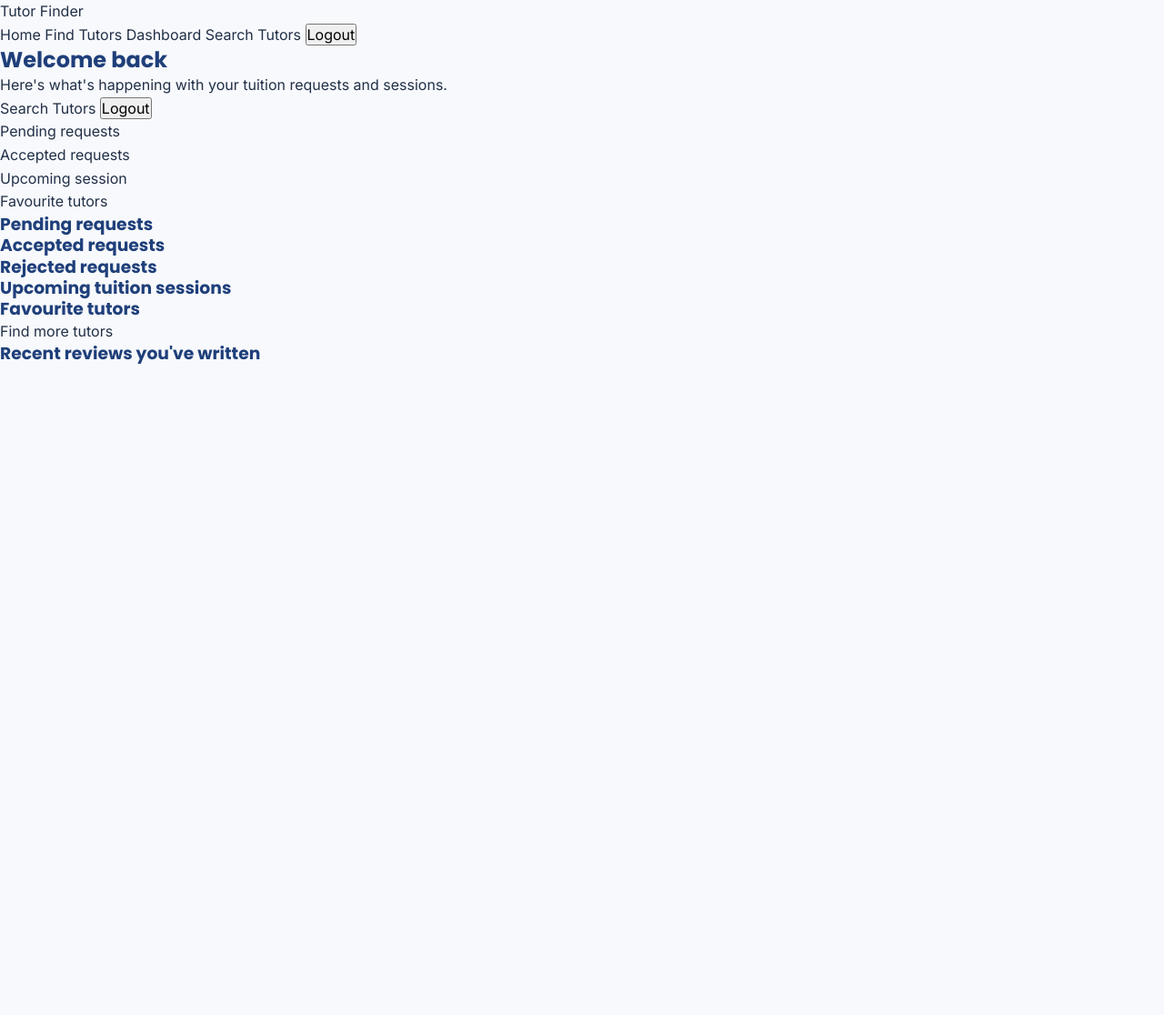
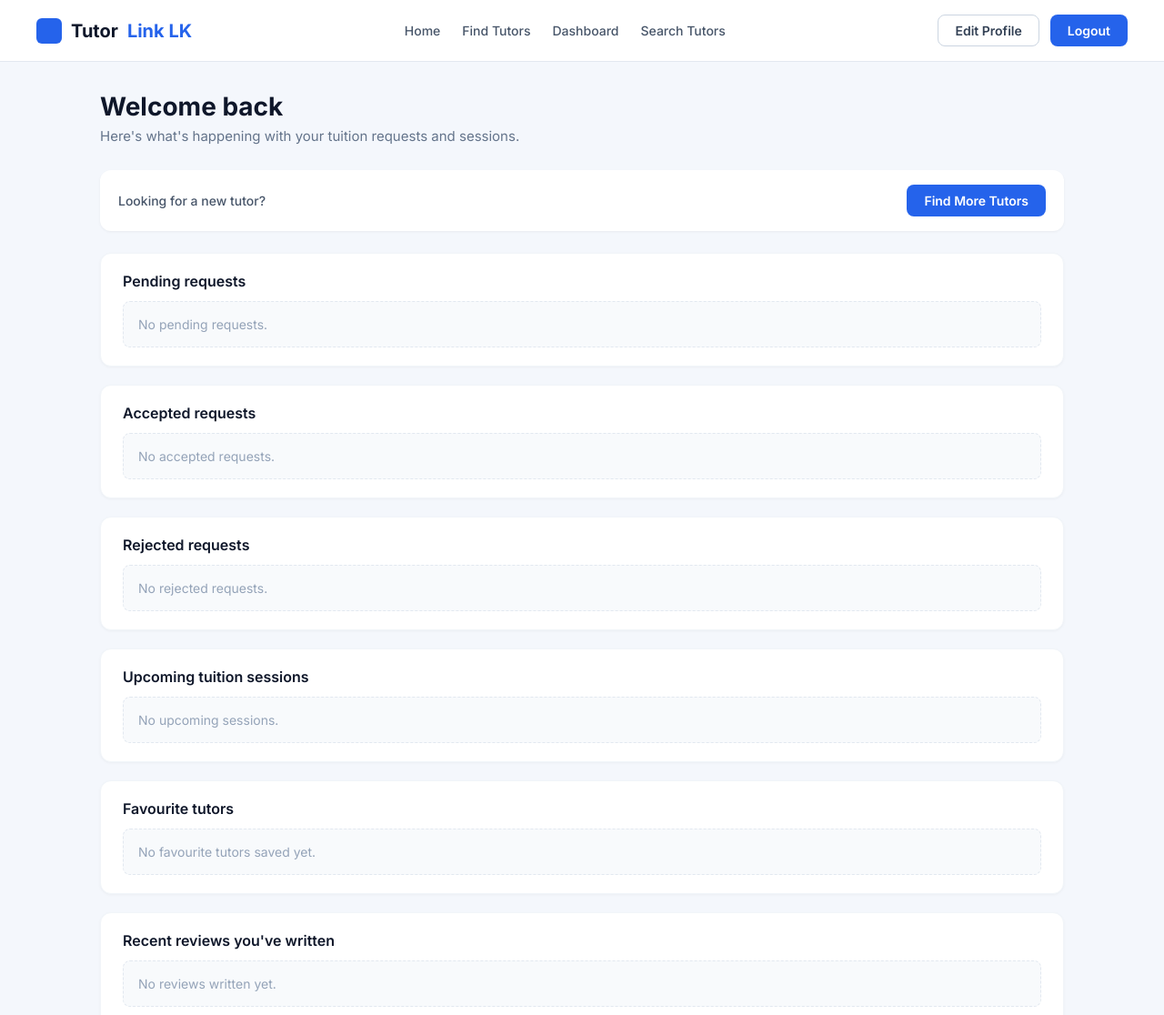
Before and after one commit to deshanasintha/home-tutor.lk, a website: page frontend/parent-dashboard.html in a window 1280 px wide. Shown: the whole page at 91% size. Before the commit the page ends 800 px from the top, so only its background shows below. Drawn offline with Linux system fonts and the light colour scheme.

```diff
--- a/frontend/parent-dashboard.html
+++ b/frontend/parent-dashboard.html
@@ -2,106 +2,250 @@
 <html lang="en">
 <head>
   <meta charset="UTF-8">
-  <meta name="viewport" content="width=device-width, initial-scale=1">
-  <title>Parent Dashboard | Tutor Finder</title>
-  <link rel="preconnect" href="https://fonts.googleapis.com">
-  <link rel="preconnect" href="https://fonts.gstatic.com" crossorigin>
-  <link href="https://fonts.googleapis.com/css2?family=Poppins:wght@400;500;600;700&display=swap" rel="stylesheet">
-  <link rel="stylesheet" href="css/parent.css">
+  <meta name="viewport" content="width=device-width, initial-scale=1.0">
+  <title>Tutor Link LK - Student Dashboard</title>
+  <link href="https://fonts.googleapis.com/css2?family=Inter:wght@400;500;600;700&display=swap" rel="stylesheet">
+  <style>
+    * {
+      box-sizing: border-box;
+      margin: 0;
+      padding: 0;
+      font-family: 'Inter', sans-serif;
+    }
+
+    body {
+      background-color: #f4f7fc;
+      color: #1e293b;
+      min-height: 100vh;
+      padding-bottom: 40px;
+    }
+
+    /* Navbar Header */
+    header {
+      background-color: #ffffff;
+      border-bottom: 1px solid #e2e8f0;
+      padding: 16px 40px;
+      display: flex;
+      justify-content: space-between;
+      align-items: center;
+    }
+
+    .logo {
+      display: flex;
+      align-items: center;
+      gap: 10px;
+      font-weight: 700;
+      font-size: 20px;
+      color: #0f172a;
+    }
+
+    .logo-box {
+      width: 28px;
+      height: 28px;
+      background-color: #2563eb;
+      border-radius: 6px;
+    }
+
+    .logo span {
+      color: #2563eb;
+    }
+
+    nav {
+      display: flex;
+      align-items: center;
+      gap: 24px;
+    }
+
+    nav a {
+      text-decoration: none;
+      color: #475569;
+      font-weight: 500;
+      font-size: 14px;
+      transition: color 0.2s;
+    }
+
+    nav a:hover {
+      color: #2563eb;
+    }
+
+    .btn {
+      padding: 8px 18px;
+      border-radius: 8px;
+      font-weight: 600;
+      font-size: 14px;
+      cursor: pointer;
+      transition: all 0.2s;
+      border: 1px solid transparent;
+    }
+
+    .btn-outline {
+      background: transparent;
+      border-color: #cbd5e1;
+      color: #334155;
+      text-decoration: none;
+    }
+
+    .btn-outline:hover {
+      border-color: #94a3b8;
+    }
+
+    .btn-primary {
+      background-color: #2563eb;
+      color: #ffffff;
+      text-decoration: none;
+    }
+
+    .btn-primary:hover {
+      background-color: #1d4ed8;
+    }
+
+    .nav-actions {
+      display: flex;
+      align-items: center;
+      gap: 12px;
+    }
+
+    /* Main Container */
+    .container {
+      max-width: 1100px;
+      margin: 0 auto;
+      padding: 32px 20px;
+    }
+
+    /* Hero Welcome Banner */
+    .welcome-header {
+      margin-bottom: 28px;
+    }
+
+    .welcome-header h1 {
+      font-size: 28px;
+      font-weight: 700;
+      color: #0f172a;
+      margin-bottom: 6px;
+    }
+
+    .welcome-header p {
+      color: #64748b;
+      font-size: 15px;
+    }
+
+    /* Quick Action / Filter Bar */
+    .quick-bar {
+      display: flex;
+      justify-content: space-between;
+      align-items: center;
+      margin-bottom: 24px;
+      background: #ffffff;
+      padding: 16px 20px;
+      border-radius: 12px;
+      box-shadow: 0 1px 3px rgba(0,0,0,0.05);
+    }
+
+    .quick-bar p {
+      font-size: 14px;
+      color: #475569;
+      font-weight: 500;
+    }
+
+    /* Section Cards */
+    .section-card {
+      background: #ffffff;
+      border-radius: 12px;
+      padding: 20px 24px;
+      margin-bottom: 20px;
+      box-shadow: 0 1px 3px rgba(0,0,0,0.04);
+      border: 1px solid #f1f5f9;
+    }
+
+    .section-title {
+      font-size: 16px;
+      font-weight: 600;
+      color: #0f172a;
+      margin-bottom: 12px;
+    }
+
+    .empty-state {
+      background-color: #f8fafc;
+      border: 1px dashed #e2e8f0;
+      border-radius: 8px;
+      padding: 16px;
+      color: #94a3b8;
+      font-size: 14px;
+    }
+  </style>
 </head>
-<body class="pd-body">
+<body>
 
-  <!-- Navbar -->
-  <header class="pd-nav">
-    <div class="pd-container pd-nav__inner">
-      <a href="index.html" class="pd-logo">
-        <span class="pd-logo__mark"></span>
-        <span>Tutor <span class="pd-accent">Finder</span></span>
-      </a>
-      <nav class="pd-nav__links">
-        <a href="index.html">Home</a>
-        <a href="search-tutors.html">Find Tutors</a>
-        <a href="parent-dashboard.html">Dashboard</a>
-        <a href="search-tutors.html" class="pd-btn pd-btn--outline">Search Tutors</a>
-        <button type="button" class="pd-btn pd-btn--primary" data-logout>Logout</button>
-      </nav>
+  <!-- Header Navigation -->
+  <header>
+    <div class="logo">
+      <div class="logo-box"></div>
+      Tutor <span>Link LK</span>
+    </div>
+    <nav>
+      <a href="#">Home</a>
+      <a href="#">Find Tutors</a>
+      <a href="#">Dashboard</a>
+      <a href="#">Search Tutors</a>
+    </nav>
+    <div class="nav-actions">
+      <a href="#" class="btn btn-outline">Edit Profile</a>
+      <a href="#" class="btn btn-primary">Logout</a>
     </div>
   </header>
 
-  <!-- Hero -->
-  <section class="pd-hero">
-    <div class="pd-container">
-      <h1 id="welcomeTitle">Welcome back</h1>
+  <!-- Main Content Area -->
+  <div class="container">
+
+    <!-- Welcome Banner -->
+    <div class="welcome-header">
+      <h1>Welcome back</h1>
       <p>Here's what's happening with your tuition requests and sessions.</p>
     </div>
-  </section>
 
-  <main class="pd-container pd-main">
+    <!-- Quick Action Section -->
+    <div class="quick-bar">
+      <p>Looking for a new tutor?</p>
+      <a href="#" class="btn btn-primary">Find More Tutors</a>
+    </div>
 
-    <!-- Profile card -->
-    <section class="pd-card pd-profile">
-      <div class="pd-profile__left">
-        <div class="pd-avatar pd-avatar--lg" id="profileInitials"></div>
-        <div>
-          <h2 id="profileName"></h2>
-          <p class="pd-muted" id="profileMeta"></p>
-        </div>
-      </div>
-      <div class="pd-profile__actions">
-        <a href="search-tutors.html" class="pd-btn pd-btn--primary">Search Tutors</a>
-        <button type="button" class="pd-btn pd-btn--outline" data-logout>Logout</button>
-      </div>
-    </section>
+    <!-- Pending requests -->
+    <div class="section-card">
+      <h2 class="section-title">Pending requests</h2>
+      <div class="empty-state">No pending requests.</div>
+    </div>
 
-    <!-- Stats -->
-    <section class="pd-stats">
-      <div class="pd-card pd-stat"><strong id="statPending"></strong><span>Pending requests</span></div>
-      <div class="pd-card pd-stat"><strong id="statAccepted"></strong><span>Accepted requests</span></div>
-      <div class="pd-card pd-stat"><strong id="statSessions"></strong><span>Upcoming session</span></div>
-      <div class="pd-card pd-stat"><strong id="statFavourites"></strong><span>Favourite tutors</span></div>
-    </section>
+    <!-- Accepted requests -->
+    <div class="section-card">
+      <h2 class="section-title">Accepted requests</h2>
+      <div class="empty-state">No accepted requests.</div>
+    </div>
 
-    <!-- Pending -->
-    <section class="pd-section">
-      <h3>Pending requests</h3>
-      <div class="pd-card pd-list" id="pendingList"></div>
-    </section>
+    <!-- Rejected requests -->
+    <div class="section-card">
+      <h2 class="section-title">Rejected requests</h2>
+      <div class="empty-state">No rejected requests.</div>
+    </div>
 
-    <!-- Accepted -->
-    <section class="pd-section">
-      <h3>Accepted requests</h3>
-      <div class="pd-card pd-list" id="acceptedList"></div>
-    </section>
+    <!-- Upcoming tuition sessions -->
+    <div class="section-card">
+      <h2 class="section-title">Upcoming tuition sessions</h2>
+      <div class="empty-state">No upcoming sessions.</div>
+    </div>
 
-    <!-- Rejected -->
-    <section class="pd-section">
-      <h3>Rejected requests</h3>
-      <div class="pd-card pd-list" id="rejectedList"></div>
-    </section>
+    <!-- Favourite tutors -->
+    <div class="section-card">
+      <h2 class="section-title">Favourite tutors</h2>
+      <div class="empty-state">No favourite tutors saved yet.</div>
+    </div>
 
-    <!-- Upcoming sessions -->
-    <section class="pd-section">
-      <h3>Upcoming tuition sessions</h3>
-      <div class="pd-card pd-list" id="sessionList"></div>
-    </section>
+    <!-- Recent reviews you've written -->
+    <div class="section-card">
+      <h2 class="section-title">Recent reviews you've written</h2>
+      <div class="empty-state">No reviews written yet.</div>
+    </div>
 
-    <!-- Favourites -->
-    <section class="pd-section">
-      <div class="pd-section__head">
-        <h3>Favourite tutors</h3>
-        <a href="search-tutors.html" class="pd-link">Find more tutors</a>
-      </div>
-      <div class="pd-fav-grid" id="favouriteGrid"></div>
-    </section>
+  </div>
 
-    <!-- Reviews -->
-    <section class="pd-section">
-      <h3>Recent reviews you've written</h3>
-      <div class="pd-card pd-list" id="reviewList"></div>
-    </section>
-
-  </main>
-
-  <script src="js/parent-dashboard.js"></script>
 </body>
 </html>
```
